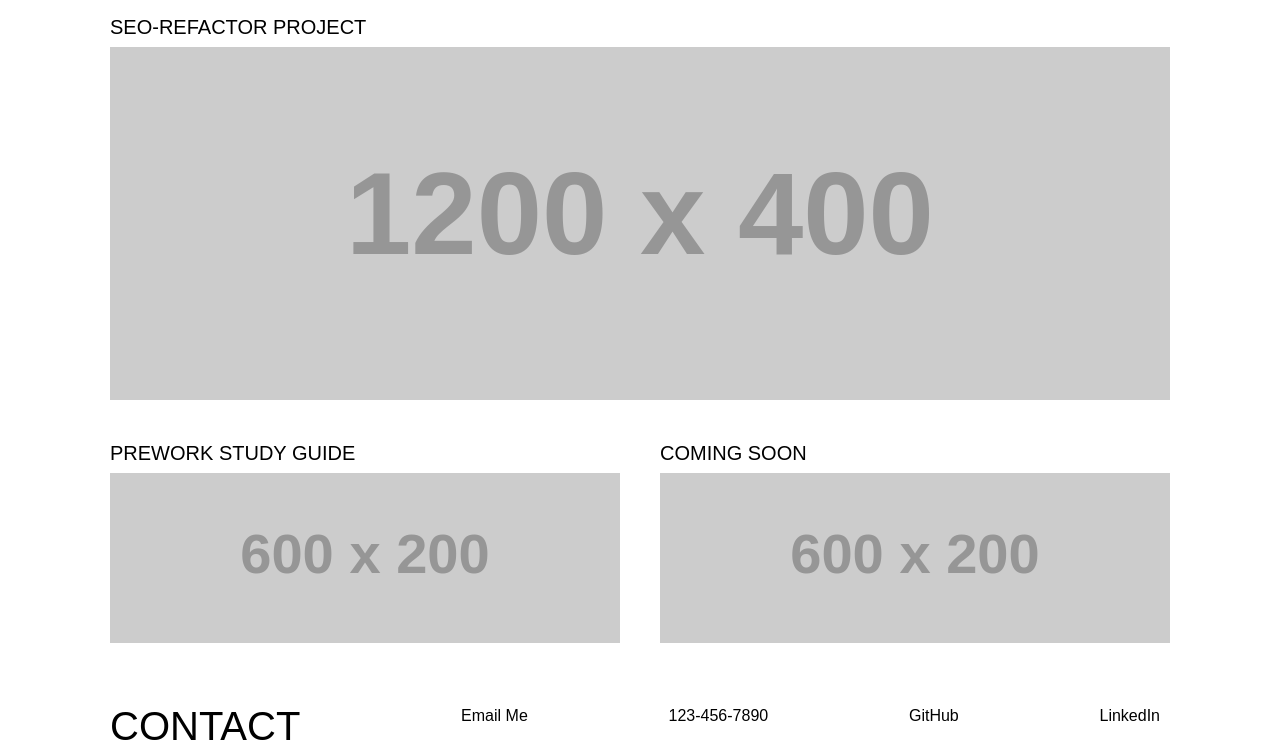
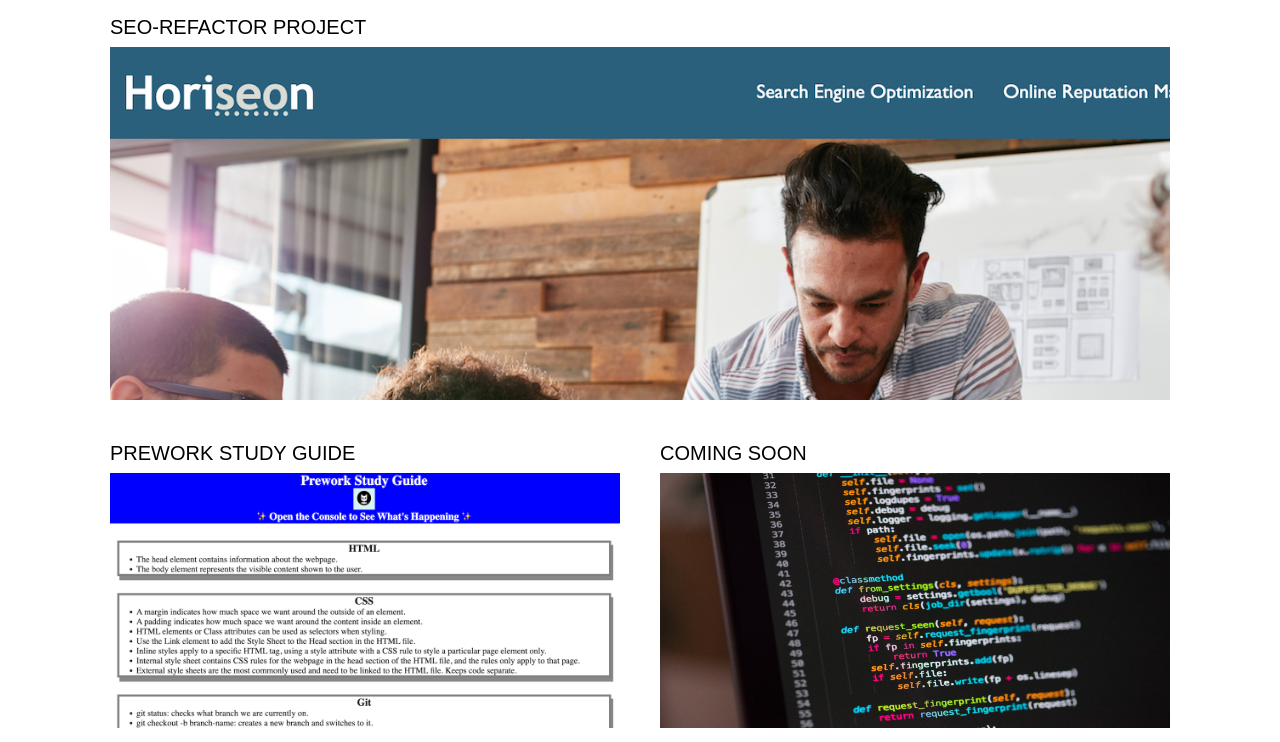
Before and after one commit to ryan-young17/professional-portfolio, a plain HTML site: page index.html in a window 1280 px wide. Shown: the part 543-1285 px from the top of the page. Drawn offline with Linux system fonts and the light colour scheme; placeholder pictures from the web are drawn by us.

Commit message:
added images to portfolio section

```diff
--- a/index.html
+++ b/index.html
@@ -42,17 +42,17 @@
             <article class="featured">
                 <h3>SEO-Refactor Project</h3>
                 <a href="#"></a>
-                <img src="https://via.placeholder.com/1200x400" alt="Screenshot of the SEO-Refactor project webpage"/>
+                <img src="./assets/images/seorefactor.png" alt="Screenshot of the SEO-Refactor project webpage"/>
             </article>
             <article>
                 <h3>Prework Study Guide</h3>
                 <a href="#"></a>
-                <img src="https://via.placeholder.com/600x200" alt="Screenshot of the Prework Study Guide project webpage"/>
+                <img src="./assets/images/studyguide.png" alt="Screenshot of the Prework Study Guide project webpage"/>
             </article>
             <article>
                 <h3>Coming Soon</h3>
-                <a href="#" alt="placeholder image"></a>
-                <img src="https://via.placeholder.com/600x200" alt="Screenshot of the Prework Study Guide project webpage"/>
+                <a href="#"></a>
+                <img src="./assets/images/comingsoon.jpg" alt="Code on a computer screen"/>
             </article>
         </section>
         <section id="contact">
```
Also changed, not shown: assets/images/comingsoon.jpg (added), assets/images/seorefactor.png (added), assets/images/studyguide.png (added), 3 other files.
